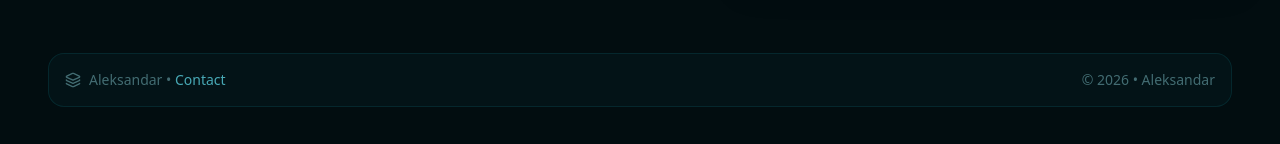
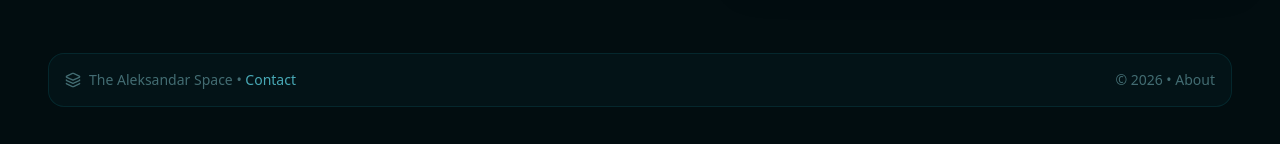
Before and after one commit to frankoleet/aleksandar, a React (Vite) app: page /about in a window 1280 px wide. Shown: the part 1751-1895 px from the top of the page. Built offline with nearby package versions, Linux system fonts and the light colour scheme.

Commit message:
update pre

```diff
--- a/index.html
+++ b/index.html
@@ -5,6 +5,15 @@
     <link rel="icon" type="image/svg+xml" href="/ikon.svg" />
     <meta name="viewport" content="width=device-width, initial-scale=1.0" />
     <title>The Aleksandar Space</title>
+    <meta name="description" content="Начинающий специалист в области информационной безопасности">
+
+    <meta property="og:title" content="The Aleksandar Space" />
+    <meta property="og:description" content="Начинающий специалист в области информационной безопасности">
+    <meta property="og:image" content="/preview.jpg" />
+    <meta property="og:url" content="https://franko.best/">
+    <meta property="og:type" content="website">
+    <meta property="og:site_name" content="The Aleksandar Space" />
+
   </head>
   <body>
     <div id="root"></div>
--- a/src/About.jsx
+++ b/src/About.jsx
@@ -356,11 +356,11 @@ export default function About() {
           <div className="flex flex-col gap-2 md:flex-row md:items-center md:justify-between">
             <div className="flex items-center gap-2">
               <Layers className="h-4 w-4" />
-              <span>Aleksandar •{" "}
+              <span>The Aleksandar Space •{" "}
                 <a href="https://t.me/frankoleet" target="_blank" rel="noopener noreferrer" className="text-cyan-300/70 hover:text-cyan-300 transition-colors">Contact</a>
               </span>
             </div>
-            <div className="text-cyan-200/40">© {new Date().getFullYear()} • Aleksandar</div>
+            <div className="text-cyan-200/40">© {new Date().getFullYear()} • About</div>
           </div>
         </div>
       </footer>
--- a/src/App.jsx
+++ b/src/App.jsx
@@ -482,11 +482,11 @@ export default function App() {
           <div className="flex flex-col gap-2 md:flex-row md:items-center md:justify-between">
             <div className="flex items-center gap-2">
               <Layers className="h-4 w-4" />
-              <span>Aleksandar •{" "}
+              <span>The Aleksandar Space •{" "}
                 <a href="https://t.me/frankoleet" target="_blank" rel="noopener noreferrer" className="text-cyan-300/70 hover:text-cyan-300 transition-colors">Contact</a>
               </span>
             </div>
-            <div className="text-cyan-200/40">© {new Date().getFullYear()} • Aleksandar</div>
+            <div className="text-cyan-200/40">© {new Date().getFullYear()} • Profile</div>
           </div>
         </div>
       </footer>
```
Also changed, not shown: public/preview.jpg (added).
